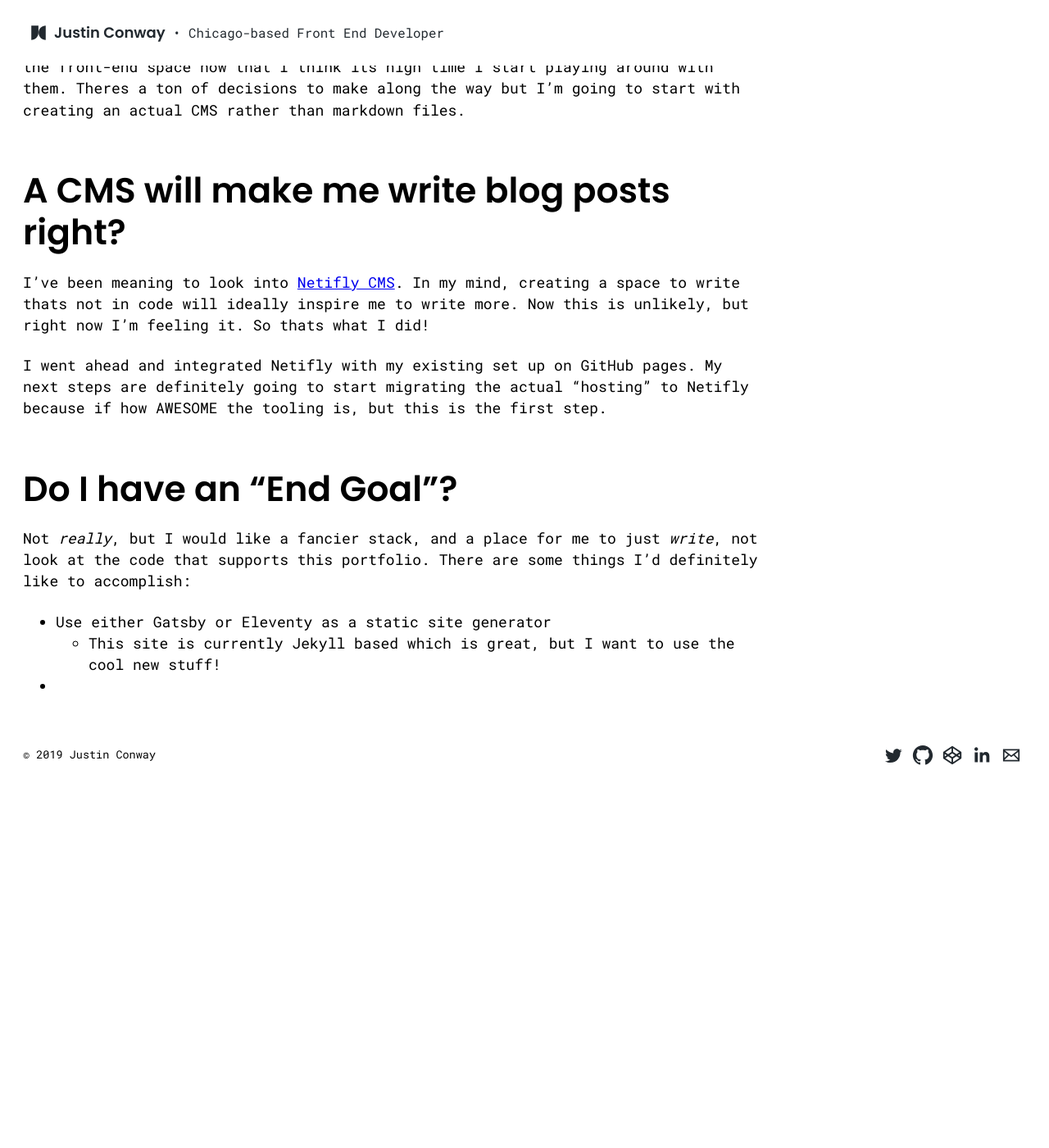
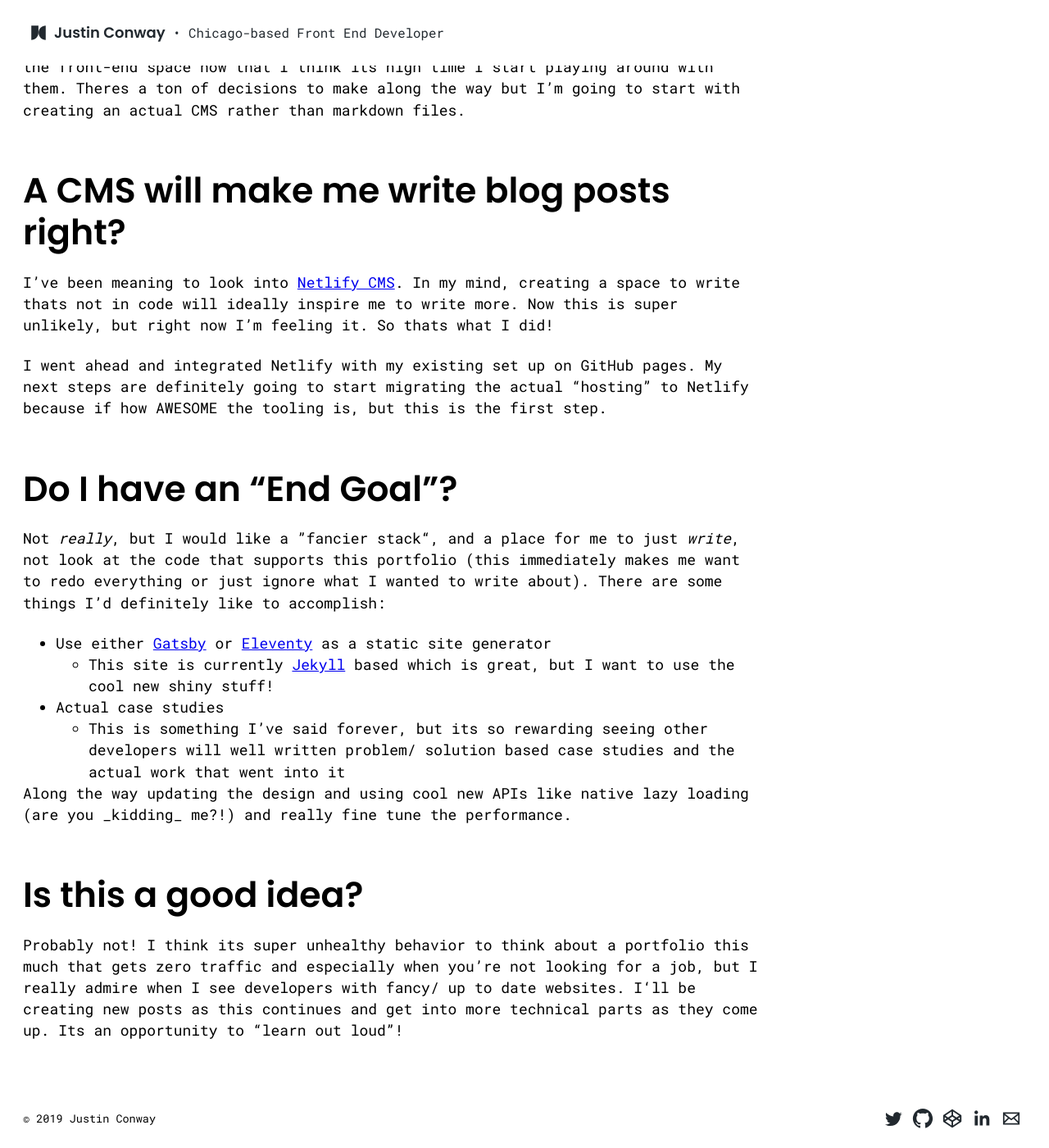
Before and after one commit to conwaydev/conwaydev.github.io, a Jekyll site: the page built from _posts/2019-08-28-on-going-portfolio-update.md, in a window 1280 px wide and 1400 px high, scrolled down 340 px. Shown: the whole window at 82% size. Built offline with Jekyll 4.4.1, drawn with Linux system fonts in a browser that asks for light colours; before the commit the page ends 1297 px from its top, so only the background shows below that.

Commit message:
Update Blog “2019-08-28-on-going-portfolio-update”

```diff
--- a/_posts/2019-08-28-on-going-portfolio-update.md
+++ b/_posts/2019-08-28-on-going-portfolio-update.md
@@ -12,14 +12,21 @@ Well I’m going to do something about, and that something is blogging about me
 
 ## A CMS will make me write blog posts right?
 
-I’ve been meaning to look into [Netifly CMS](https://www.netlifycms.org/). In my mind, creating a space to write thats not in code will ideally inspire me to write more. Now this is unlikely, but right now I’m feeling it. So thats what I did!
+I’ve been meaning to look into [Netlify CMS](https://www.netlifycms.org/). In my mind, creating a space to write thats not in code will ideally inspire me to write more. Now this is super unlikely, but right now I’m feeling it. So thats what I did!
 
-I went ahead and integrated Netifly with my existing set up on GitHub pages. My next steps are definitely going to start migrating the actual “hosting” to Netifly because if how AWESOME the tooling is, but this is the first step.
+I went ahead and integrated Netlify with my existing set up on GitHub pages. My next steps are definitely going to start migrating the actual “hosting” to Netlify because if how AWESOME the tooling is, but this is the first step.
 
 ## Do I have an “End Goal”?
 
-Not _really_, but I would like a fancier stack, and a place for me to just _write_, not look at the code that supports this portfolio. There are some things I’d definitely like to accomplish:
+Not _really_, but I would like a ”fancier stack“, and a place for me to just _write_, not look at the code that supports this portfolio (this immediately makes me want to redo everything or just ignore what I wanted to write about). There are some things I’d definitely like to accomplish:
 
-* Use either Gatsby or Eleventy as a static site generator
-  * This site is currently Jekyll based which is great, but I want to use the cool new stuff!
-*
+* Use either [Gatsby](https://www.gatsbyjs.org/) or [Eleventy](https://www.11ty.io/) as a static site generator
+  * This site is currently [Jekyll](https://jekyllrb.com/) based which is great, but I want to use the cool new shiny stuff!
+* Actual case studies
+  * This is something I’ve said forever, but its so rewarding seeing other developers will well written problem/ solution based case studies and the actual work that went into it
+
+Along the way updating the design and using cool new APIs like native lazy loading (are you \_kidding\_ me?!) and really fine tune the performance.
+
+## Is this a good idea?
+
+Probably not! I think its super unhealthy behavior to think about a portfolio this much that gets zero traffic and especially when you’re not looking for a job, but I really admire when I see developers with fancy/ up to date websites. I‘ll be creating new posts as this continues and get into more technical parts as they come up. Its an opportunity to “learn out loud”!
```
Also changed, not shown: other parts of _posts/2019-08-28-on-going-portfolio-update.md (+4 -4 lines).
